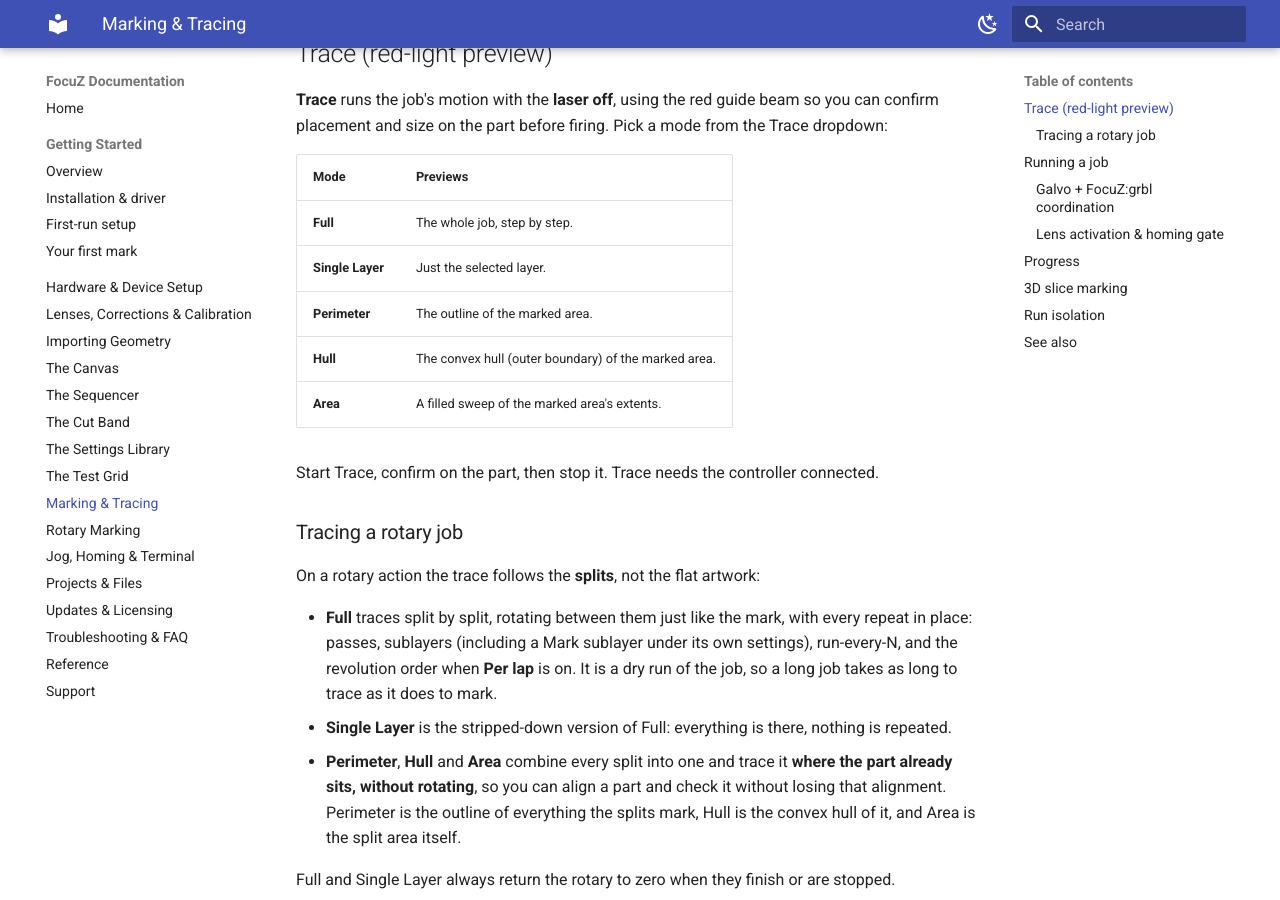
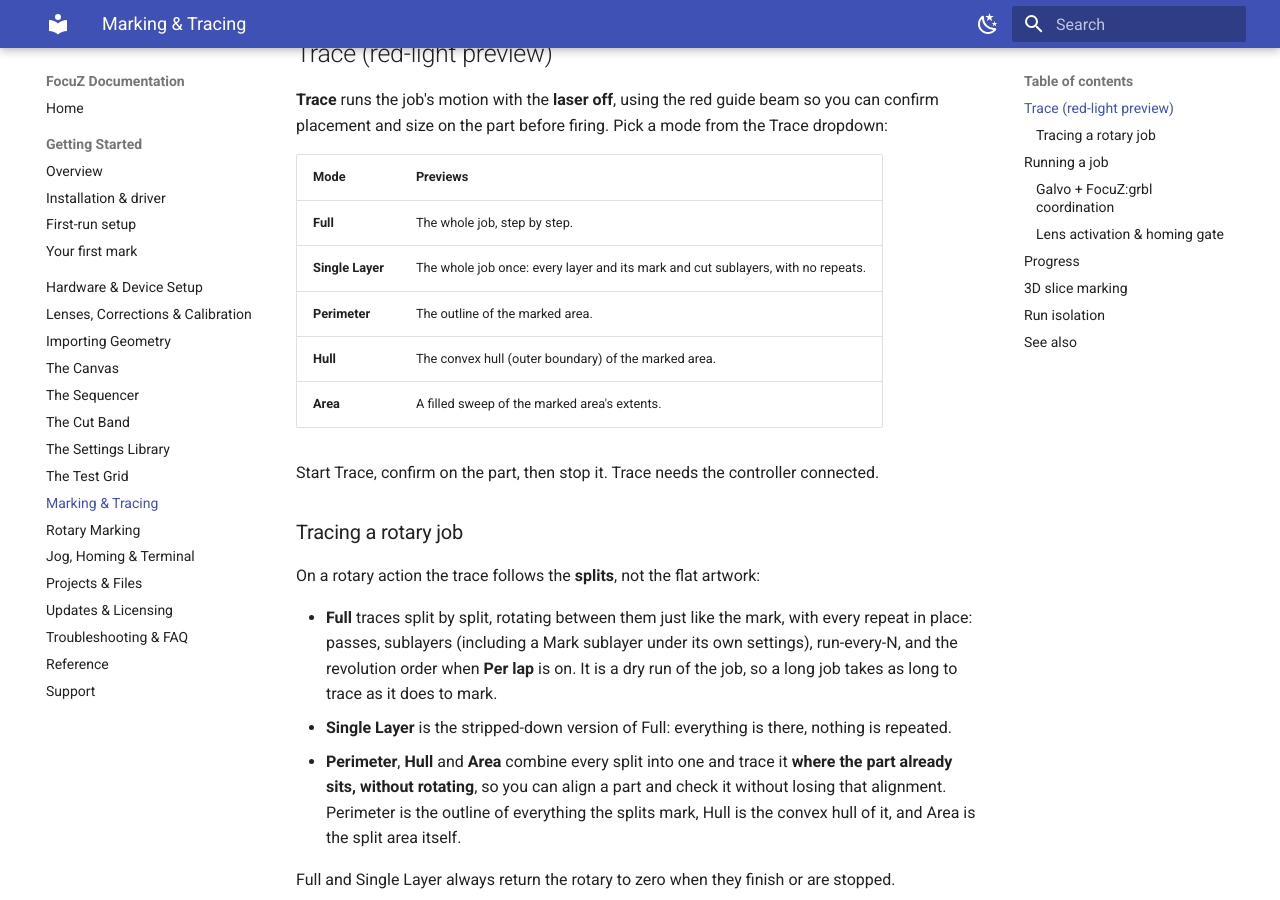
Before and after one commit to Lokahi-Shop/focuz-docs, an MkDocs documentation site: the page built from docs/marking-tracing.md, in a window 1280 px wide and 900 px high, scrolled down 313 px. Built offline with MkDocs 1.6.1 and Material for MkDocs 9.7.7, drawn with Linux system fonts in a browser that asks for light colours.

Commit message:
Docs: Single Layer traces everything once, sublayers included
Co-Authored-By: Claude Opus 5 (1M context) <noreply@anthropic.com>

```diff
--- a/docs/marking-tracing.md
+++ b/docs/marking-tracing.md
@@ -14,7 +14,7 @@ placement and size on the part before firing. Pick a mode from the Trace dropdow
 | Mode | Previews |
 |---|---|
 | **Full** | The whole job, step by step. |
-| **Single Layer** | Just the selected layer. |
+| **Single Layer** | The whole job once: every layer and its mark and cut sublayers, with no repeats. |
 | **Perimeter** | The outline of the marked area. |
 | **Hull** | The convex hull (outer boundary) of the marked area. |
 | **Area** | A filled sweep of the marked area's extents. |
```
